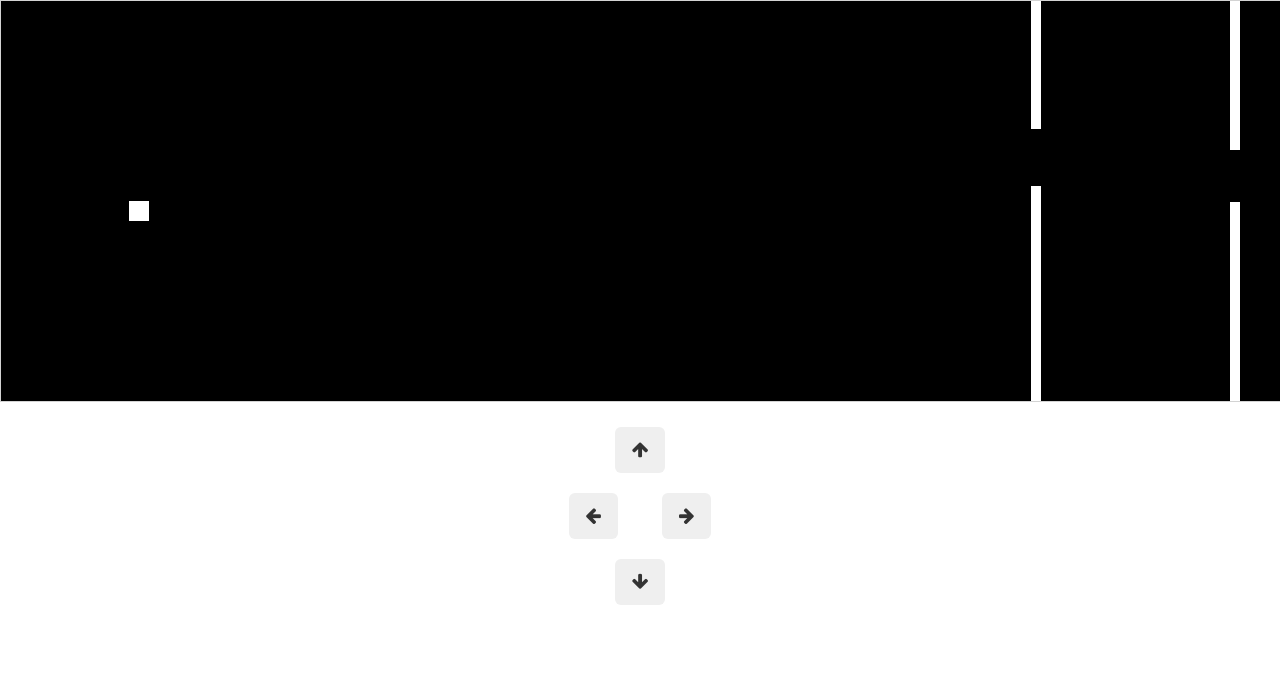
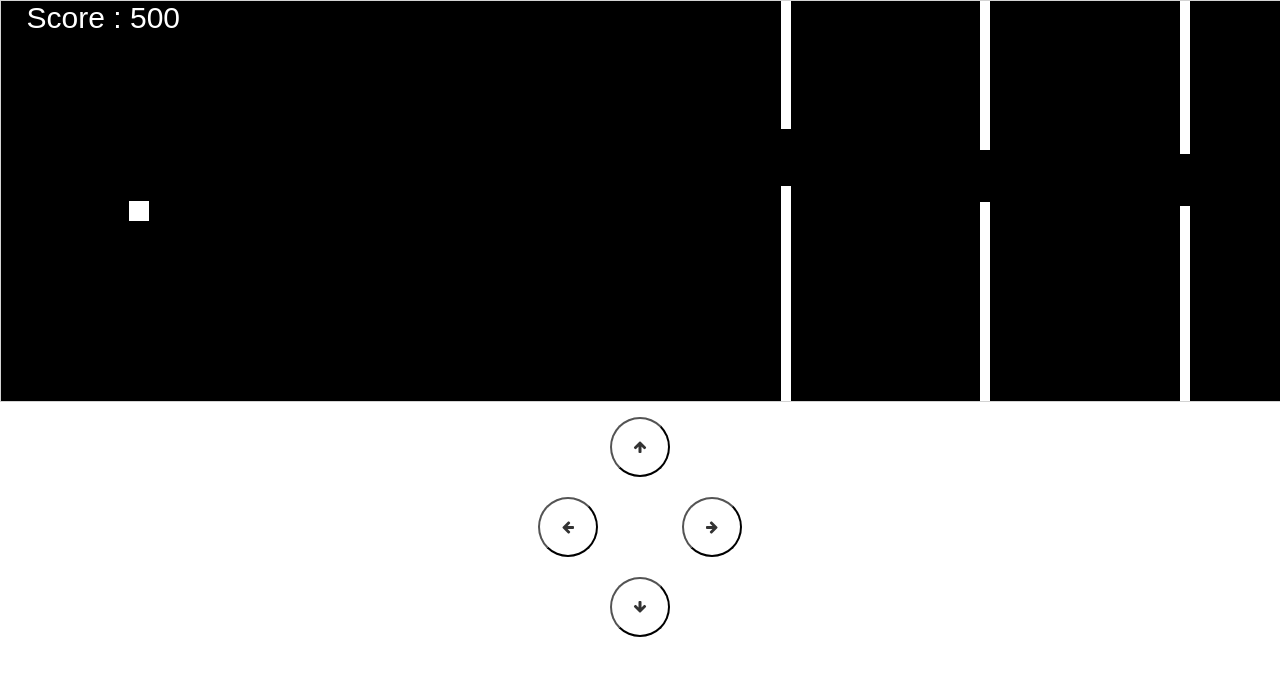
Before and after one commit to KaushikDev/BatCrash, a plain HTML site: page index.html in a window 1280 px wide. Drawn offline with nearby package versions, Linux system fonts and the light colour scheme.

Commit message:
Update index.html

```diff
--- a/index.html
+++ b/index.html
@@ -14,10 +14,15 @@ body{
 margin: 0;
 }
 button{
-margin-top:20px;
-margin-bottom:20px;
-margin-left:20px;
-margin-right:20px;
+margin-top:10px;
+margin-bottom:10px;
+margin-left:40px;
+margin-right:40px;
+width:60px;
+height:60px;
+border-radius:50%;
+border-color:black;
+background-color:transparent;
 }
 canvas {
     border:1px solid #d3d3d3;
@@ -31,22 +36,15 @@ canvas {
 <script>
 //List of global variables
 var gamePiece;
-//var upBtn;
-//var downBtn;
-//var leftBtn;
-//var rightBtn;
 var obstacles=[];
+var score;
 var gamePieceYLoc = window.innerHeight/4;
 var gamePieceXLoc = window.innerWidth/10;
 	//This function runs first on window load
 	function gameBegins(){
 
 		gamePiece = new component(20,20,"white", gamePieceXLoc, gamePieceYLoc);
-
-		//upBtn = new component(50,50,"gray", 120, 450);
-		//downBtn = new component(50,50,"gray", 120, 530);
-		//leftBtn = new component(50,50,"gray", 60, 490);
-		//rightBtn = new component(50,50,"gray", 180, 490);
+		score = new component("30px", "Arial", "white", window.innerWidth/50, window.innerHeight/30, "text");
 		gamingArea.start();
 	}
 
@@ -69,6 +67,12 @@ var gamePieceXLoc = window.innerWidth/10;
 			if(type=="image"){
 				compCtx.drawImage(this.image, this.x, this.y, this.width, this.height);
 			}
+			else if(type=="text"){
+			compCtx.font = this.width+" "+this.height;
+			compCtx.fillStyle = color;
+			compCtx.fillText(this.text, this.x, this.y);
+			}
+
 			else{
 				compCtx.fillStyle = color;
 				compCtx.fillRect(this.x, this.y, this.width, this.height);
@@ -77,26 +81,11 @@ var gamePieceXLoc = window.innerWidth/10;
 
 
 		}
-
+		//function to set new position
 		this.newPos = function() {
         this.x += this.speedX;
         this.y += this.speedY;
-		}
-
-
-		//function to check if button component was clicked.
-		/*this.clicked = function(){
-			var left = this.x;
-			var right = this.x + this.width;
-			var top = this.y;
-			var bottom = this.y + this.height;
-			var click =  true;
-
-				if((bottom<gamingArea.y)||(top>gamingArea.y)||(right<gamingArea.x)||(left>gamingArea.x)){
-					click = false;
-				}
-			return click;
-		}*/,
+		},
 
 		//function that accounts for crashWith
 			this.crashWith = function(otherobj) {
@@ -128,30 +117,11 @@ var gamePieceXLoc = window.innerWidth/10;
 			document.body.insertBefore(this.canvas, document.body.childNodes[0]);
 			//counting frames, strating with 0th one
 			this.frameNum=0;
-			//Refreshing(updating the canvas every 20 milliseconds i.e. 50 frames per second.)
-			this.interval = setInterval(updateGamingArea, 20);
+			//Refreshing(updating the canvas every 20 milliseconds i.e. 50 frames per second.)This also controls the speed the game.
+			this.interval = setInterval(updateGamingArea, 10);
 
 			//Adding event listeners for mouse clicks and touch screen button press.
-			/*window.addEventListener("mousedown", function(e){
-			  gamingArea.x = e.pageX;
-			  gamingArea.y = e.pageY;
-			})
-			window.addEventListener("mouseup", function(e){
-			   gamingArea.x = false;
-			   gamingArea.y = false;
-			})
-			window.addEventListener("touchstart", function(e){
-			   gamingArea.x = e.pageX;
-			   gamingArea.y = e.pageY;
-			})
-			window.addEventListener("touchend", function(e){
-			   gamingArea.x = false;
-               gamingArea.y = false;
-			})
-			window.addEventListener('touchmove', function (e) {
-            gamingArea.x = e.touches[0].screenX;
-            gamingArea.y = e.touches[0].screenY;
-        })*/
+
 		},
 
 		//function that clears the gaming area when called.
@@ -176,7 +146,7 @@ var gamePieceXLoc = window.innerWidth/10;
 	//function that updates the gaming area
 	function updateGamingArea(){
 		//stopping the game on obstacles hit
-		var a,b;
+		//var a,b;
 		for(i = 0; i < obstacles.length; i += 1){
 			if(gamePiece.crashWith(obstacles[i])){
 				gamingArea.stop();
@@ -204,34 +174,16 @@ var gamePieceXLoc = window.innerWidth/10;
 
 		}
 
+
 		//moving obstacles and updating
 		for (i = 0; i < obstacles.length; i += 1) {
 			obstacles[i].x += -1;
 			obstacles[i].update();
 		}
 
-		//moving game piece based on button clicks
-		/*	if (gamingArea.x && gamingArea.y) {
-				if (upBtn.clicked()) {
-					gamePiece.y -= 1;
-				}
-				if (downBtn.clicked()) {
-					gamePiece.y += 1;
-				}
-				if (leftBtn.clicked()) {
-					gamePiece.x += -1;
-				}
-				if (rightBtn.clicked()) {
-					gamePiece.x += 1;
-				}
-			}*/
-
-
+		score.text="Score : "+gamingArea.frameNum;
 		//calling updates for the all the components
-		//upBtn.update();
-		//downBtn.update();
-		//leftBtn.update();
-		//rightBtn.update();
+		score.update();
 		gamePiece.newPos();
         gamePiece.update();
 
@@ -261,16 +213,16 @@ var gamePieceXLoc = window.innerWidth/10;
 <div class="row text-center">
 
 <div class="col-xs-12">
-<button class="btn btn-lg"  onmousedown="moveup()" onmouseup="clearmove()" ontouchstart="moveup()"><i class="fa fa-arrow-up" aria-hidden="true"></i></button>
+<button  onmousedown="moveup()" onmouseup="clearmove()" ontouchstart="moveup()"><i class="fa fa-arrow-up" aria-hidden="true"></i></button>
 </div>
 
 <div class="col-xs-12">
-<button class="btn btn-lg" onmousedown="moveleft()" onmouseup="clearmove()" ontouchstart="moveleft()"><i class="fa fa-arrow-left" aria-hidden="true"></i></button>
-<button class="btn btn-lg" onmousedown="moveright()" onmouseup="clearmove()" ontouchstart="moveright()"><i class="fa fa-arrow-right" aria-hidden="true"></i></button>
+<button onmousedown="moveleft()" onmouseup="clearmove()" ontouchstart="moveleft()"><i class="fa fa-arrow-left" aria-hidden="true"></i></button>
+<button onmousedown="moveright()" onmouseup="clearmove()" ontouchstart="moveright()"><i class="fa fa-arrow-right" aria-hidden="true"></i></button>
 </div>
 
 <div class="col-xs-12">
-<button class="btn btn-lg" onmousedown="movedown()" onmouseup="clearmove()" ontouchstart="movedown()"><i class="fa fa-arrow-down" aria-hidden="true"></i></button>
+<button onmousedown="movedown()" onmouseup="clearmove()" ontouchstart="movedown()"><i class="fa fa-arrow-down" aria-hidden="true"></i></button>
 </div>
 
 </div>
```
